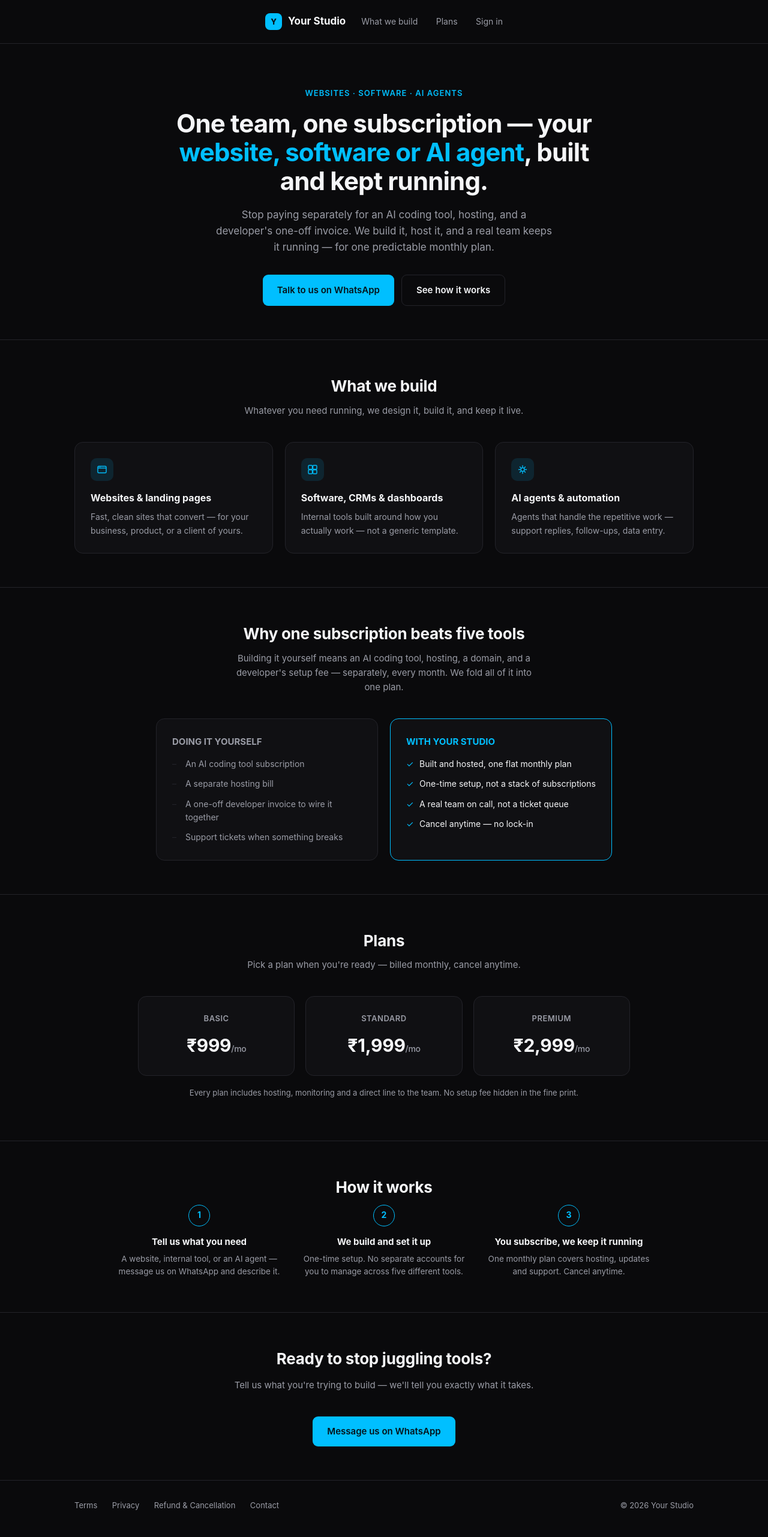
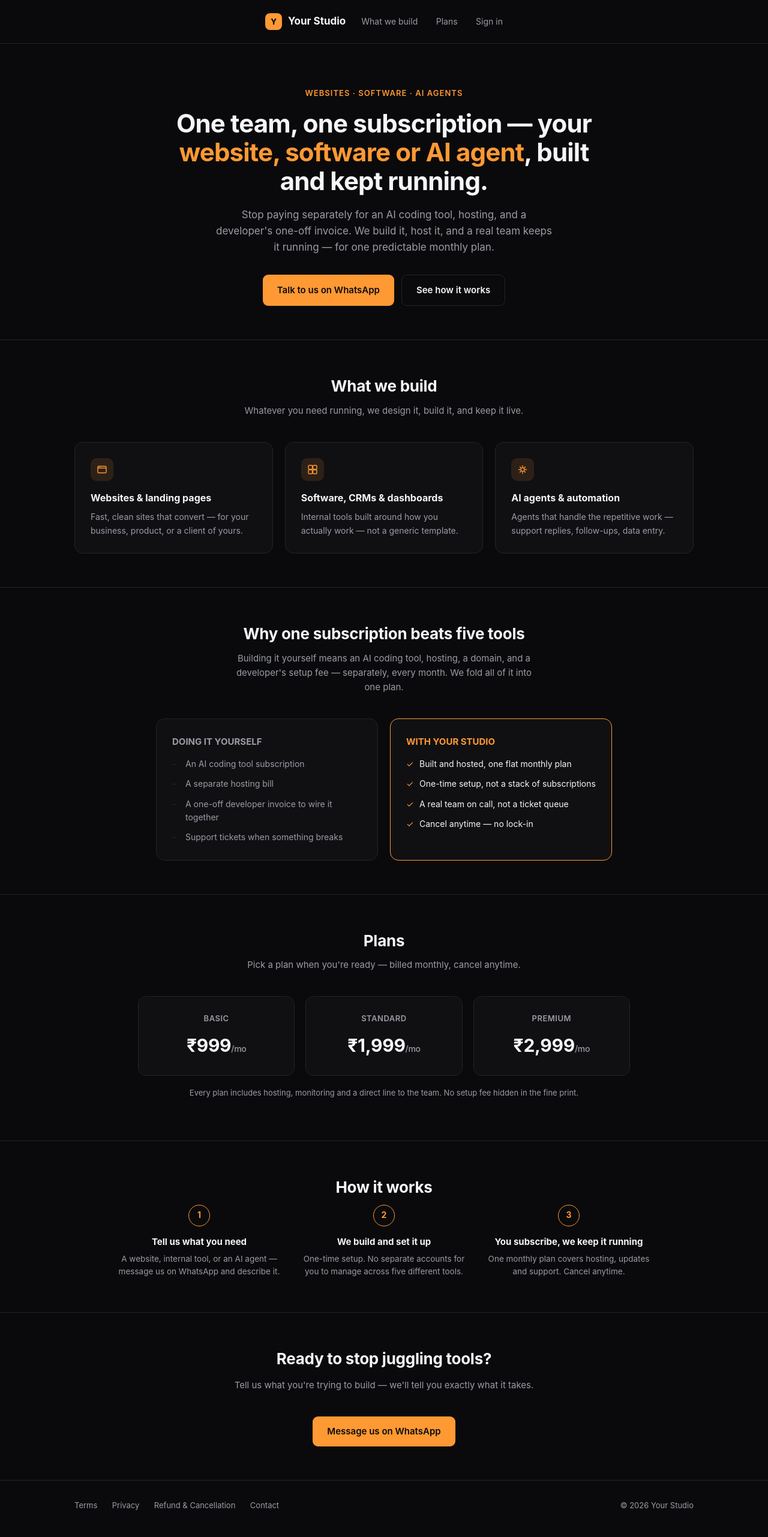
Before and after one commit to adarsh21ch/personalCRM, a FastAPI app: page / in a window 1280 px wide. Shown: the whole page at 60% size. Run offline with FastAPI, Linux system fonts and the light colour scheme; data comes from the database, SQL or seed files in the repository.

Commit message:
Homepage: swap the deep-sky-blue accent for saffron
Black/white base stays as-is; only the highlight color changes -
#ff9933 (India saffron) in place of the blue, used consistently
through the CSS custom property everywhere it appears (hero highlight,
buttons, feature icons, comparison "win" column, step markers), plus
the two hardcoded spots that referenced the old blue directly (the
feature icon background tint, the primary button's hover shade).

Co-Authored-By: Claude Sonnet 5 <noreply@anthropic.com>
Claude-Session: https://claude.ai/code/session_01UVepH9K5P2EyJSQvoLAaPz

```diff
--- a/app/templates/home.html
+++ b/app/templates/home.html
@@ -8,7 +8,7 @@
 <style>
   :root {
     --bg: #0a0a0c; --bg-alt: #131316; --ink: #f5f6f8; --sub: #9a9ca6; --line: #232329;
-    --accent: #00bfff; --accent-ink: #05131a; --card: #101013;
+    --accent: #ff9933; --accent-ink: #0a0a0c; --card: #101013;
   }
   * { box-sizing: border-box; }
   html { scroll-behavior: smooth; }
@@ -35,7 +35,7 @@
   .cta-row { display: flex; gap: 12px; justify-content: center; flex-wrap: wrap; }
   .btn { display: inline-flex; align-items: center; gap: 8px; padding: 13px 24px; border-radius: 9px; font-weight: 600; font-size: 15px; text-decoration: none; }
   .btn.primary { background: var(--accent); color: var(--accent-ink); }
-  .btn.primary:hover { background: #33cfff; }
+  .btn.primary:hover { background: #ffb266; }
   .btn.ghost { background: transparent; color: var(--ink); border: 1px solid var(--line); }
   .btn.ghost:hover { border-color: var(--accent); color: var(--accent); }
 
@@ -45,7 +45,7 @@
 
   .grid3 { display: grid; grid-template-columns: repeat(auto-fit, minmax(230px, 1fr)); gap: 20px; }
   .feat { background: var(--card); border: 1px solid var(--line); border-radius: 14px; padding: 26px; }
-  .feat .icn { width: 38px; height: 38px; border-radius: 10px; background: rgba(0,191,255,.12); color: var(--accent);
+  .feat .icn { width: 38px; height: 38px; border-radius: 10px; background: rgba(255,153,51,.12); color: var(--accent);
     display: flex; align-items: center; justify-content: center; margin-bottom: 16px; }
   .feat h3 { font-size: 16px; margin: 0 0 8px; }
   .feat p { color: var(--sub); font-size: 14px; margin: 0; }
```
